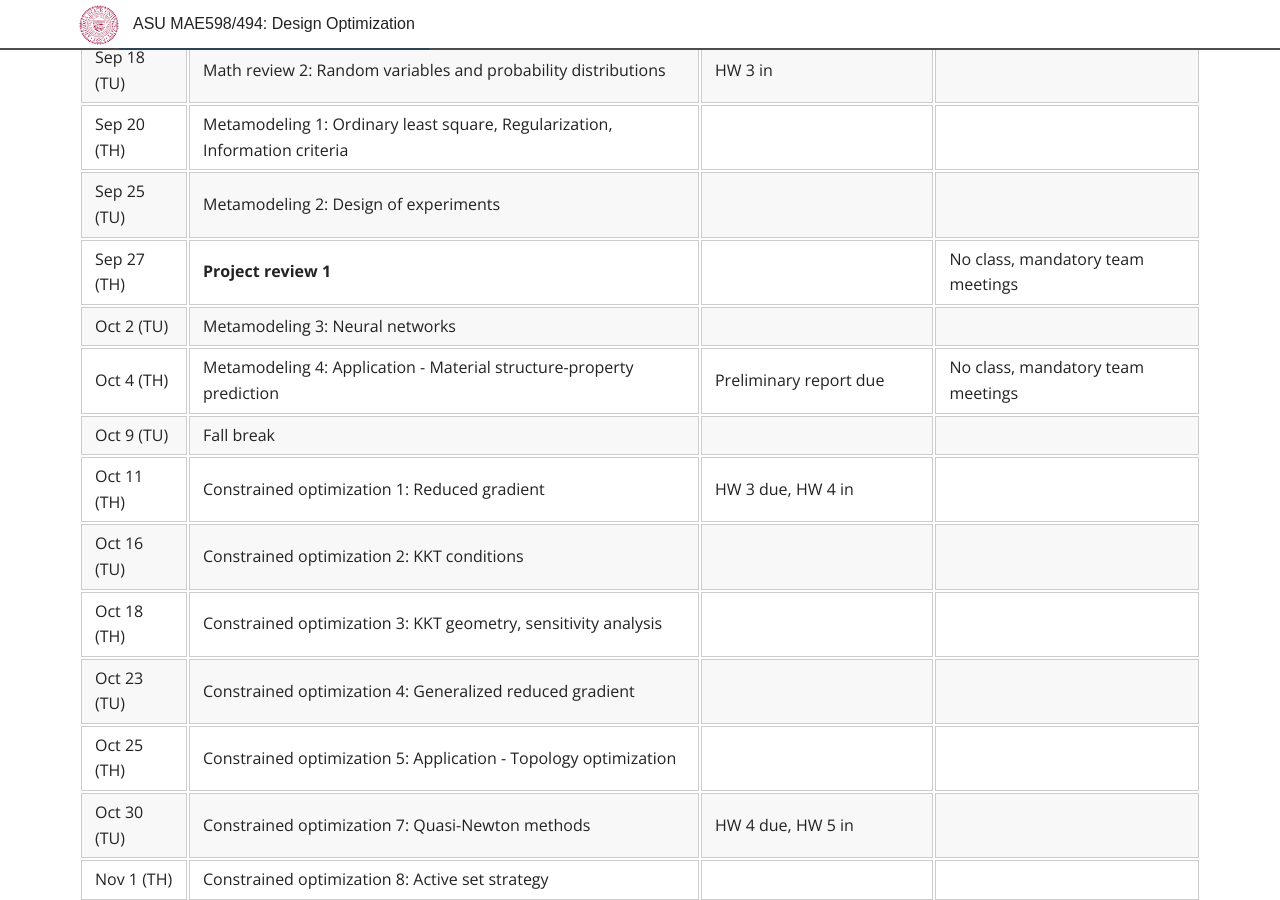
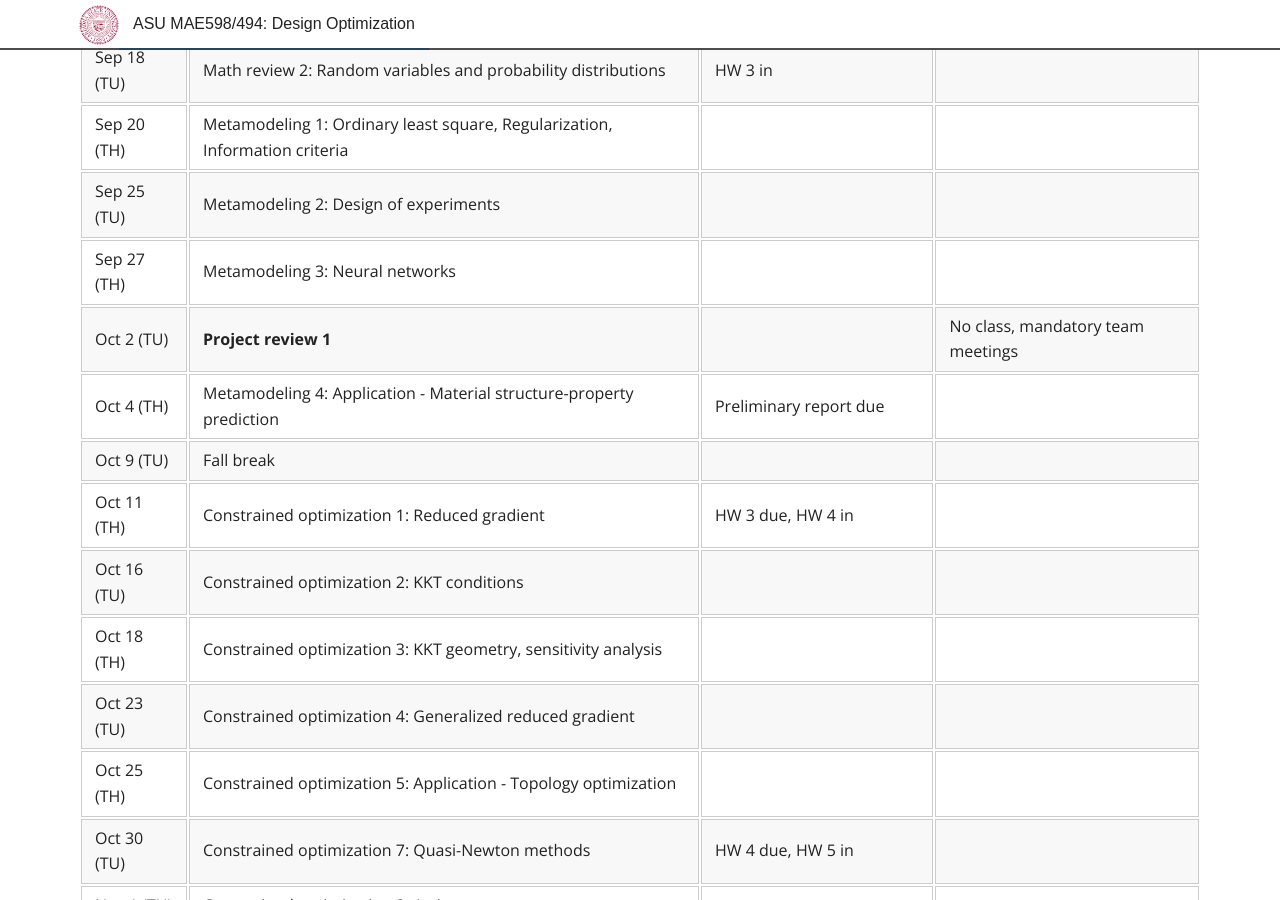
Before and after one commit to DesignInformaticsLab/DesignInformaticsLab.github.io, a Jekyll site: the page built from _posts/teaching/designopt/2017-04-16-syllabus.md, in a window 1280 px wide and 900 px high, scrolled down 1604 px. Built offline with Jekyll 4.4.1, drawn with Linux system fonts in a browser that asks for light colours; some web fonts are replaced.

Commit message:
updated tutorial

```diff
--- a/_posts/teaching/designopt/2017-04-16-syllabus.md
+++ b/_posts/teaching/designopt/2017-04-16-syllabus.md
@@ -61,9 +61,9 @@ There are 5 homework assignments,
 | Sep 18  (TU)	            | Math review 2: Random variables and probability distributions         | HW 3 in|      	        |
 | Sep 20 (TH)	            | Metamodeling 1: Ordinary least square, Regularization, Information criteria |            	        |      	            |
 | Sep 25 (TU)	            | Metamodeling 2: Design of experiments                                 |            	            |      	                            |
-| Sep 27 (TH)	            | **Project review 1**                           	            |      	                    | No class, mandatory team meetings                          	    |
-| Oct 2 (TU)	            | Metamodeling 3: Neural networks  |            	    |                           	    |
-| Oct 4 (TH)	            | Metamodeling 4: Application - Material structure-property prediction                                                | Preliminary report due                          | No class, mandatory team meetings                          	    |
+| Sep 27 (TH)	            | Metamodeling 3: Neural networks                           	            |      	                    |                           	    |
+| Oct 2 (TU)	            | **Project review 1**  |            	    |  No class, mandatory team meetings                         	    |
+| Oct 4 (TH)	            | Metamodeling 4: Application - Material structure-property prediction                                                | Preliminary report due                          |                           	    |
 | Oct 9 (TU)	            | Fall break                                                            |            	            |                           	    |
 | Oct 11 (TH)	            | Constrained optimization 1: Reduced gradient                          | HW 3 due, HW 4 in	                |                           	    |
 | Oct 16 (TU)	            | Constrained optimization 2: KKT conditions                            |            	            |                                   |
```
